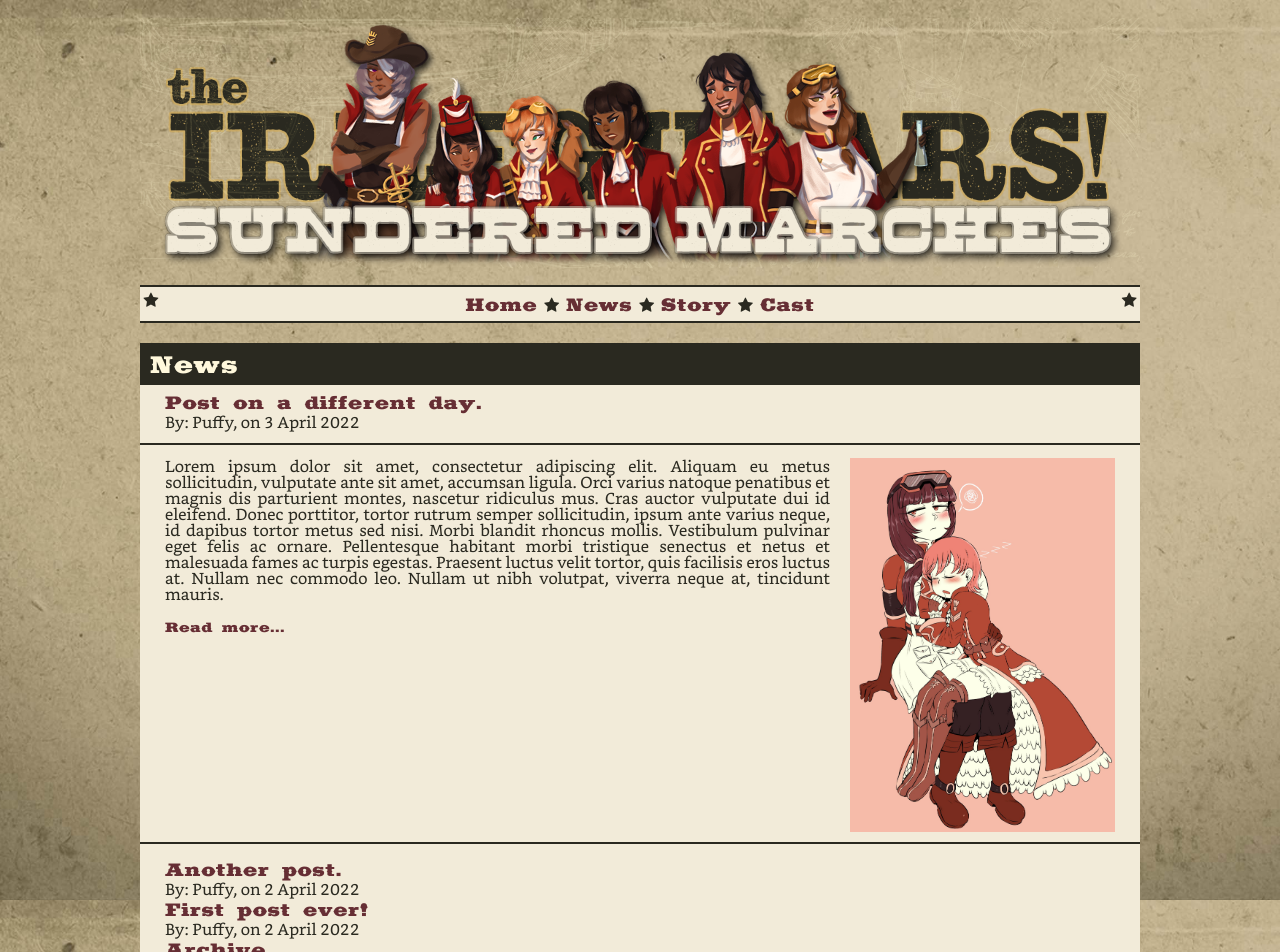
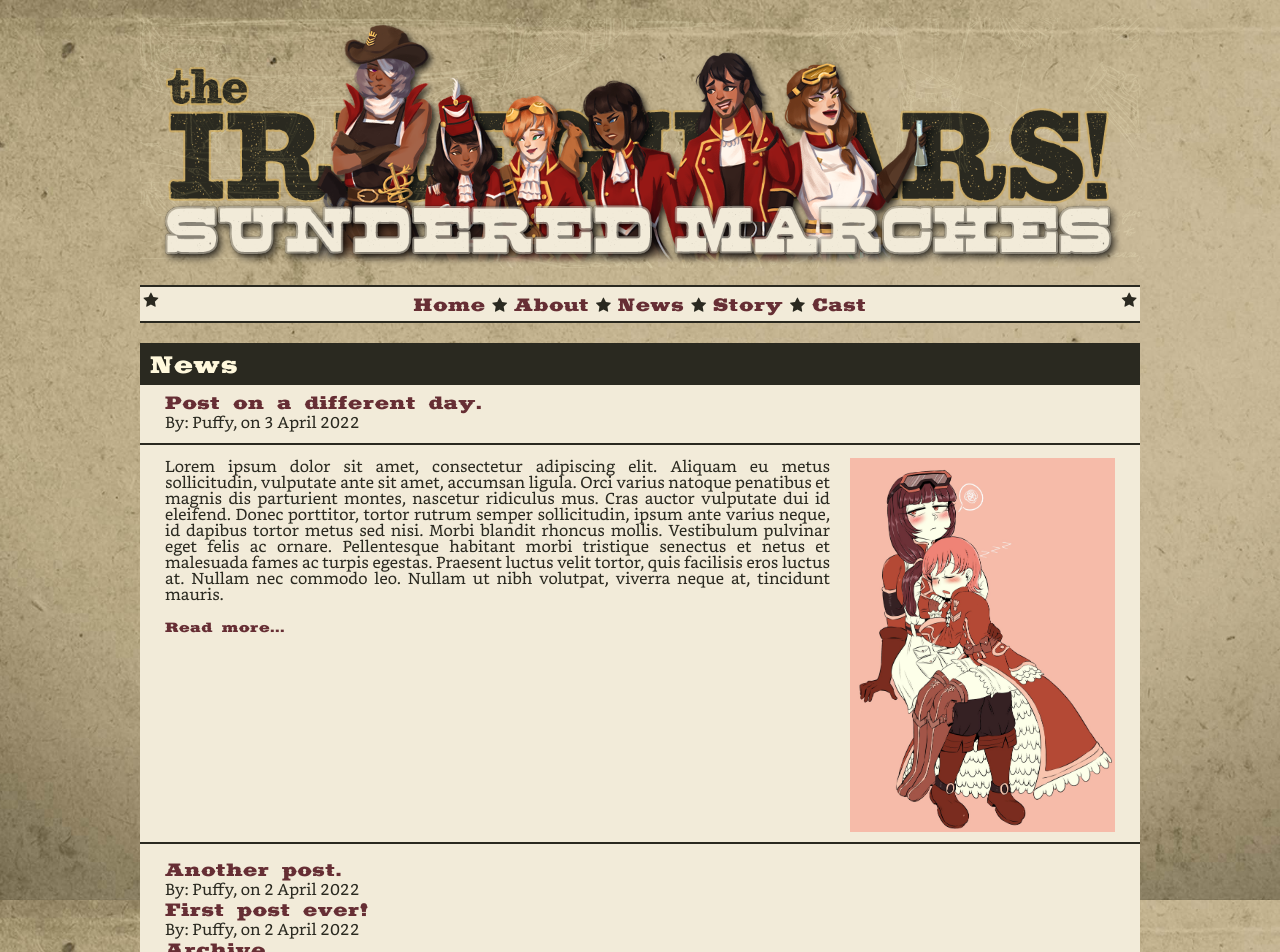
Before and after one commit to EsotericDev/esotericdev.github.io, a Jekyll site: the page built from index.html, in a window 1280 px wide. Shown: the top 952 px of the page. Built offline with Jekyll 4.4.1, drawn with Linux system fonts in a browser that asks for light colours.

Commit message:
Update header.html

```diff
--- a/_includes/header.html
+++ b/_includes/header.html
@@ -3,6 +3,8 @@
 	<nav>
 		<div style="float:left;">&nbsp;<i class="fa fa-star" aria-hidden="true"></i>&nbsp;</div>
 		<a href="/"><h2>Home</h2></a>
+		&nbsp;<i class="fa fa-star" aria-hidden="true"></i>&nbsp;
+		<a href="/#pageabout"><h2>About</h2></a>
 		&nbsp;<i class="fa fa-star" aria-hidden="true"></i>&nbsp;
 		<a href="/news.html"><h2>News</h2></a>
 		&nbsp;<i class="fa fa-star" aria-hidden="true"></i>&nbsp;
```
